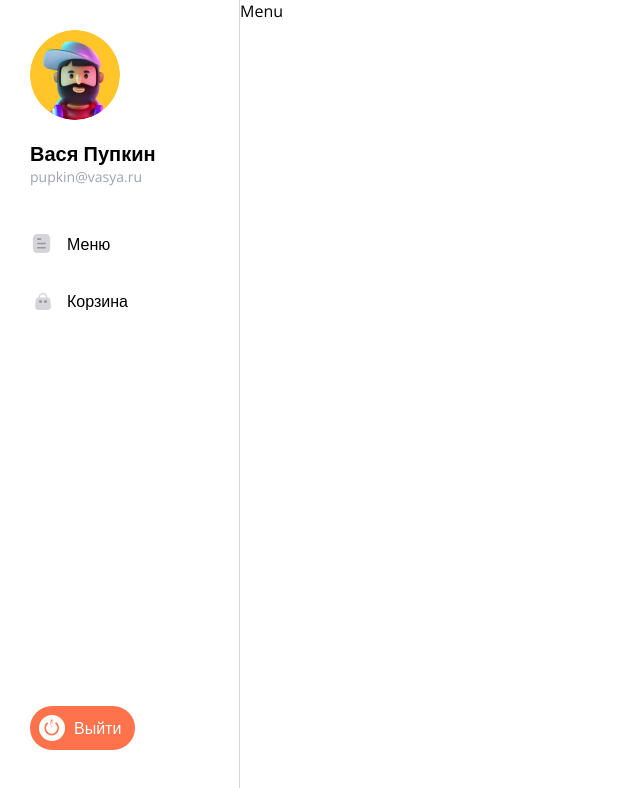
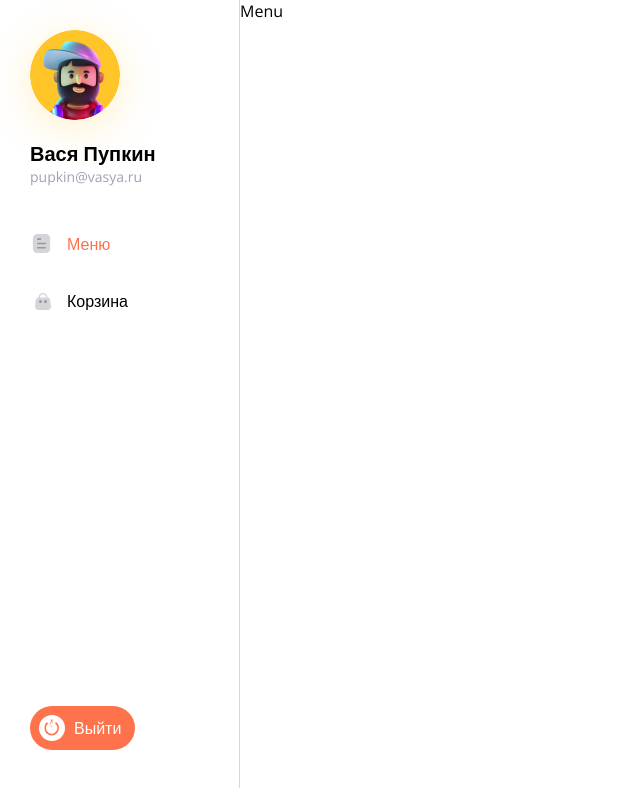
Before and after one commit to tarasovem/learn-pizza-app, a React (Vite) app: page / in a window 1280 px wide. Shown: the top 788 px of the page, without its empty margins (0-640 px from the left). Built offline with nearby package versions, Linux system fonts and the light colour scheme.

Commit message:
Добавляет подсветку активной страницы в меню навигации

```diff
--- a/src/index.css
+++ b/src/index.css
@@ -1,7 +1,7 @@
 :root {
 	--font-family: 'Open Sans', sans-serif;
 	--primary-color: #fe724c;
-	--primary-hover-color: #d95a3b;
+	--primary-hover-color: #e46644;
 	--text-color: #000;
 	--text-secondary-color: #5b5b5e;
 	--white-color: #fff;
--- a/src/layout/Layout/Layout.module.css
+++ b/src/layout/Layout/Layout.module.css
@@ -22,6 +22,7 @@
 	width: 90px;
 	aspect-ratio: 1;
 	border-radius: 50%;
+	box-shadow: 0 8px 40px 0 rgba(255, 197, 41, 0.25);
 }
 
 .name {
@@ -53,6 +54,14 @@
 	font-size: 16px;
 }
 
+.link:hover {
+	color: var(--primary-color);
+}
+
+.active {
+	color: var(--primary-color);
+}
+
 .linkIcon {
 	width: 23px;
 	height: 23px;
--- a/src/layout/Layout/Layout.tsx
+++ b/src/layout/Layout/Layout.tsx
@@ -1,6 +1,7 @@
-import { Link, Outlet } from 'react-router-dom';
+import { NavLink, Outlet } from 'react-router-dom';
 import styles from './Layout.module.css';
 import Button from '../../components/Button/Button';
+import cn from 'classnames';
 
 function Layout() {
 	return (
@@ -12,14 +13,18 @@ function Layout() {
 					<a className={styles.email} href="mailto:pupkin@vasya.ru">pupkin@vasya.ru</a>
 				</div>
 				<div className={styles.menu}>
-					<Link to="/" className={styles.link}>
+					<NavLink to="/" className={({isActive}) => cn(styles.link, {
+						[styles.active]: isActive
+					})}>
 						<img className={styles.linkIcon} src="/menu-icon.svg" alt="Иконка меню" />
 						Меню
-					</Link>
-					<Link to="/cart" className={styles.link}>
+					</NavLink>
+					<NavLink to="/cart" className={({isActive}) =>cn(styles.link, {
+						[styles.active]: isActive
+					})}>
 						<img className={styles.linkIcon} src="/cart-icon.svg" alt="Иконка корзины" />
 						Корзина
-					</Link>
+					</NavLink>
 				</div>
 				<Button className={styles.exit} appearance='exit'>
 					<img src="/exit-icon.svg" alt="Иконка выхода" />
```
